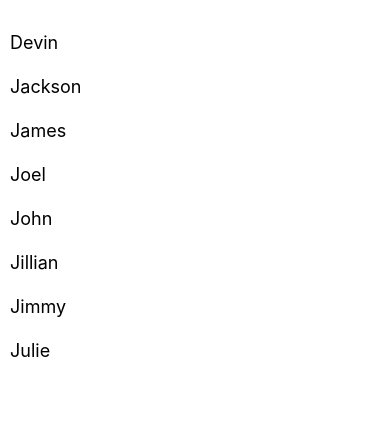
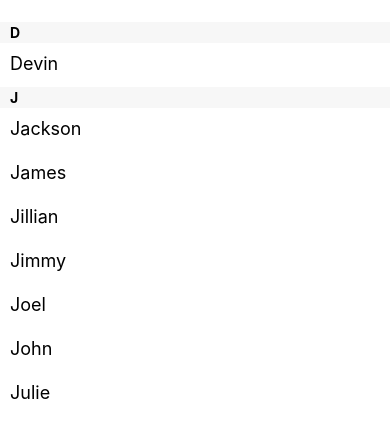
Before and after one commit to adisayoga/react-native-tutorial, a React Native app: screen / in a window 390 px wide. Shown: the top 438 px of the page. Built offline with nearby package versions, Linux system fonts and the light colour scheme.

Commit message:
Section list basic.

```diff
--- a/App.js
+++ b/App.js
@@ -1,22 +1,36 @@
 import React, { Component } from 'react';
-import { FlatList, StyleSheet, Text, View } from 'react-native';
+import { SectionList, StyleSheet, Text, View } from 'react-native';
 
 export default class App extends Component {
   render() {
     return (
       <View style={styles.container}>
-        <FlatList
-          data={[
+        <SectionList
+          sections={[
+            {
+              key: 'D',
+              data: [
                 {key: 'Devin'},
+              ],
+            }, {
+              key: 'J',
+              data: [
                 {key: 'Jackson'},
                 {key: 'James'},
+                {key: 'Jillian'},
+                {key: 'Jimmy'},
                 {key: 'Joel'},
                 {key: 'John'},
-            {key: 'Jillian'},
-            {key: 'Jimmy'},
                 {key: 'Julie'},
+              ],
+            },
           ]}
-          renderItem={({item}) => <Text style={styles.item}>{item.key}</Text>}
+          renderItem={({item}) =>
+            <Text style={styles.item}>{item.key}</Text>
+          }
+          renderSectionHeader={({section}) =>
+            <Text style={styles.sectionHeader}>{section.key}</Text>
+          }
         />
       </View>
     );
@@ -28,6 +42,15 @@ const styles = StyleSheet.create({
     flex: 1,
     paddingTop: 22
   },
+  sectionHeader: {
+    paddingTop: 2,
+    paddingLeft: 10,
+    paddingRight: 10,
+    paddingBottom: 2,
+    fontSize: 14,
+    fontWeight: 'bold',
+    backgroundColor: 'rgba(247, 247, 247, 1.0)',
+  },
   item: {
     padding: 10,
     fontSize: 18,
```
Lines whose indentation alone changed are shown as unchanged.
